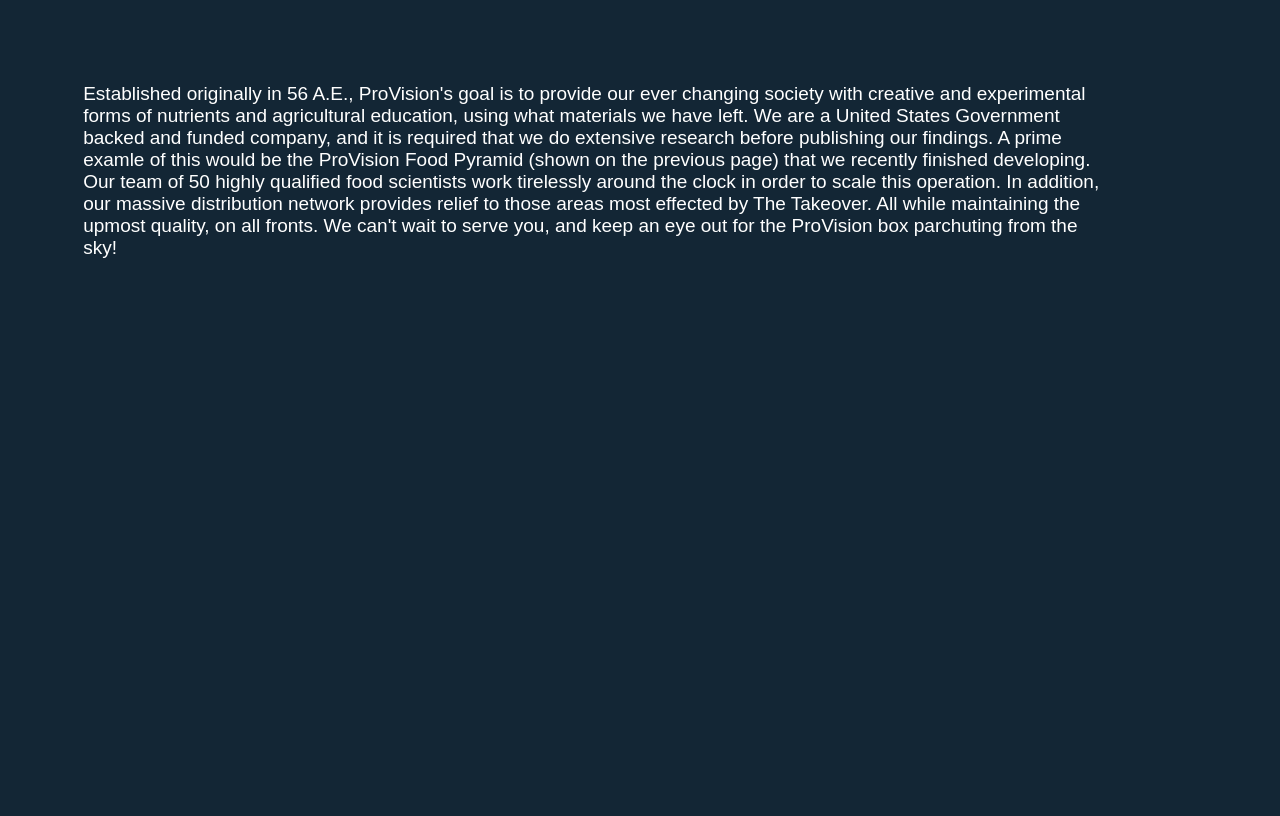
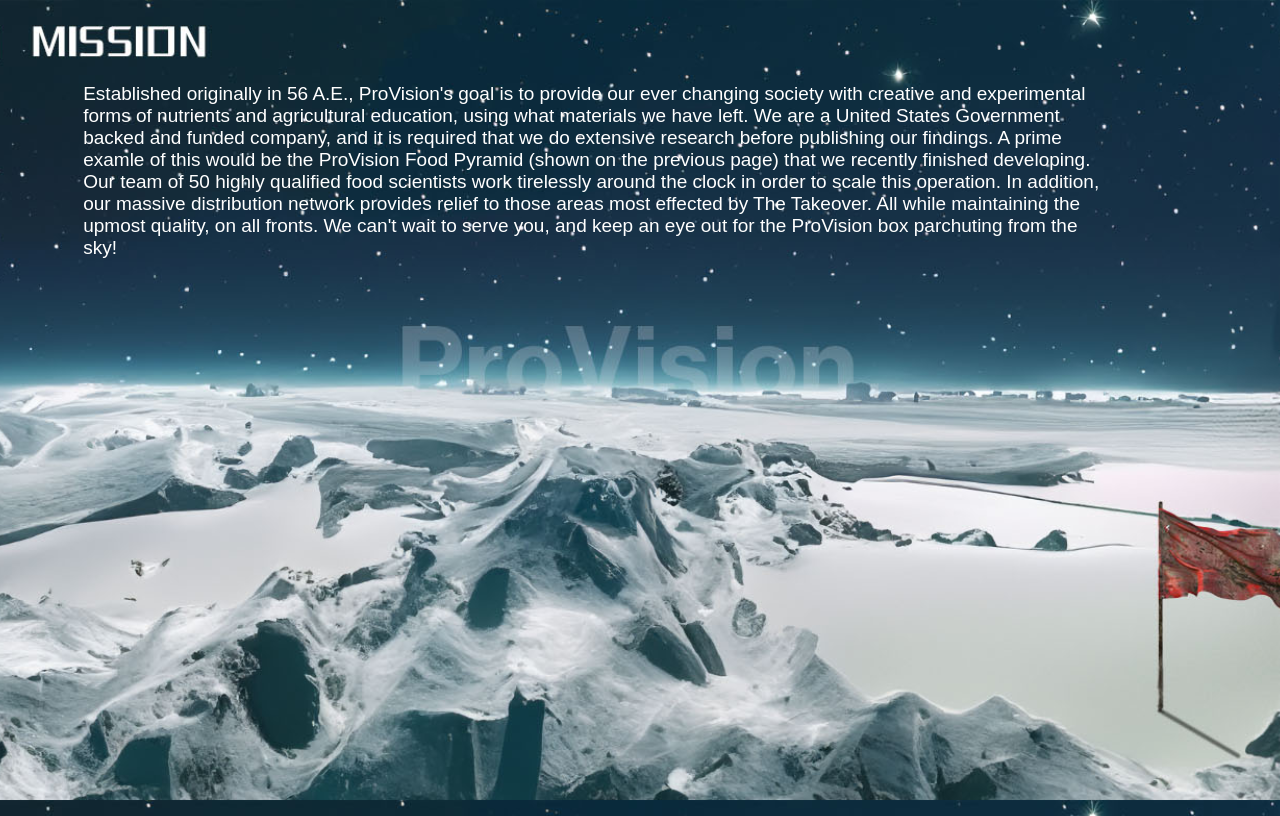
Before and after one commit to triauxtica/triauxtica.github.io, a plain HTML site: page Mission.html in a window 1280 px wide. Drawn offline with Linux system fonts and the light colour scheme.

Commit message:
Update Mission.html

```diff
--- a/Mission.html
+++ b/Mission.html
@@ -21,7 +21,7 @@
 
     <style>
         body {
-            background-image:url('images/mission.jpg');
+            background-image:url('mission.jpg');
             background-color: #132635;
             background-size: cover;
             background-position: center;
```
